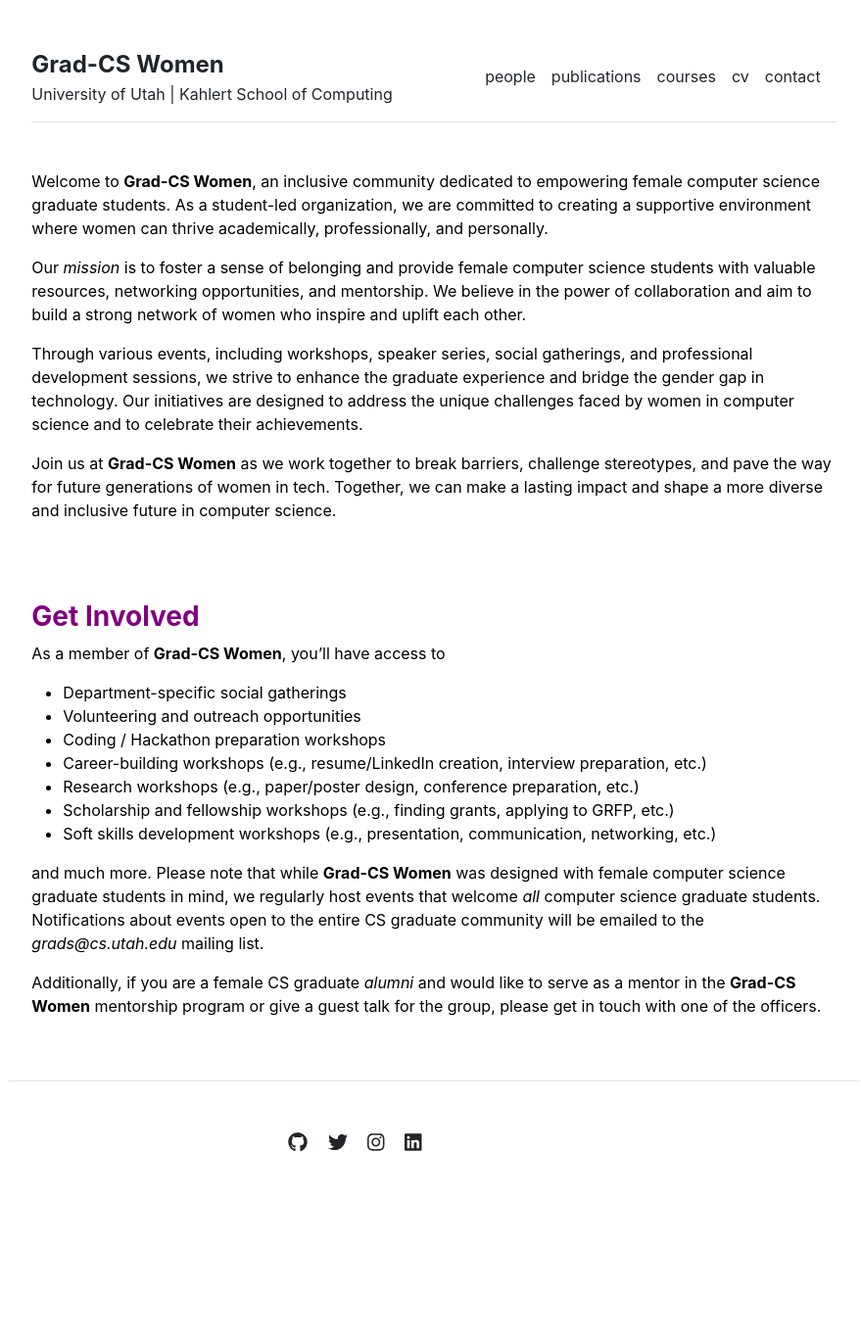
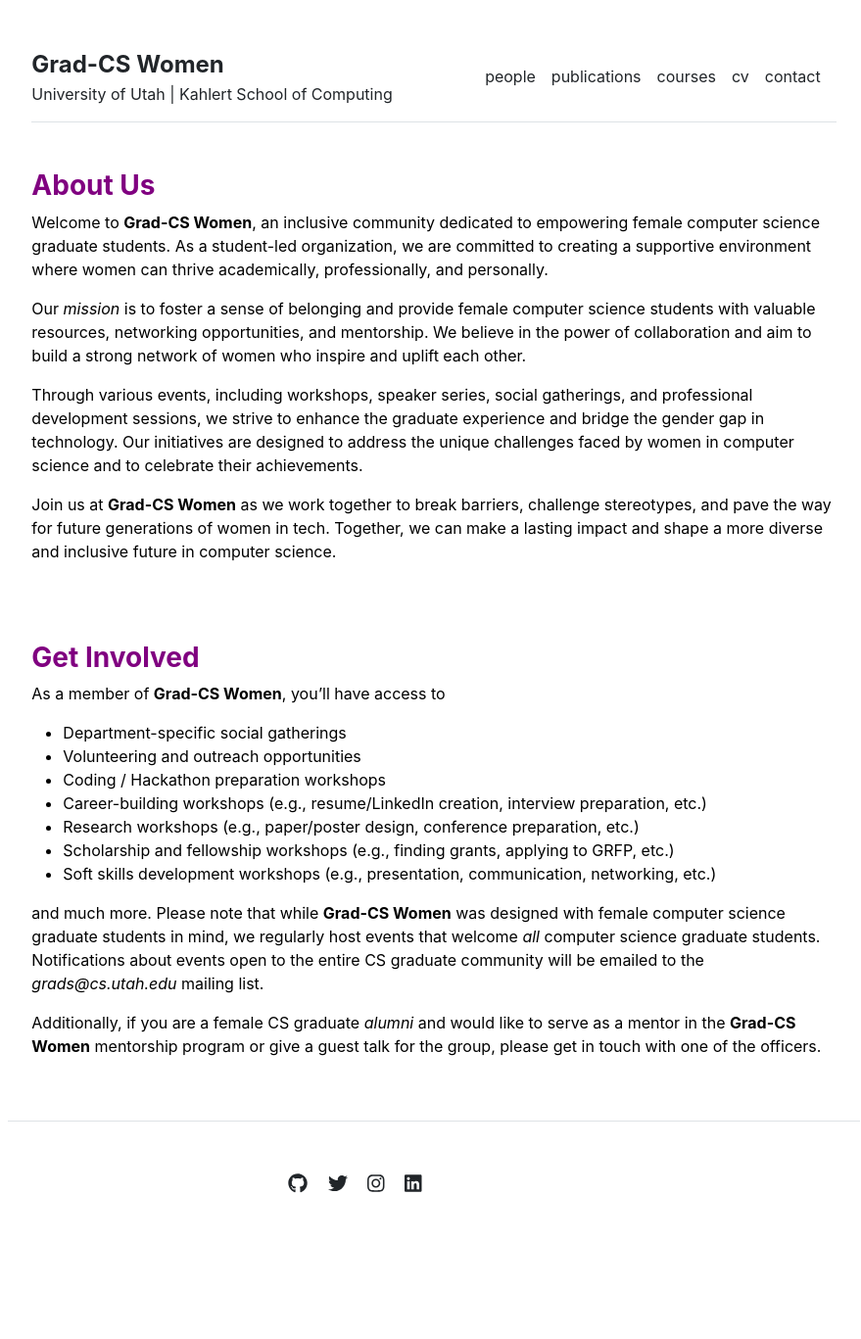
Before and after one commit to gradCSwomen-utah/gradCSwomen-utah.github.io, a Jekyll site: the page built from index.md, in a window 1280 px wide. Shown: the whole page at 98% size, without its empty margins (197-1076 px from the left). Built offline with Jekyll 4.4.1, drawn with Linux system fonts in a browser that asks for light colours; before the commit the page ends 1326 px from its top, so only the background shows below that.

Commit message:
Update index.md

```diff
--- a/index.md
+++ b/index.md
@@ -16,6 +16,7 @@
 }
 </style>
 
+### **<blue>About Us</blue>**
 Welcome to **Grad-CS Women**, an inclusive community dedicated to empowering female computer science graduate students. As a student-led organization, we are committed to creating a supportive environment where women can thrive academically, professionally, and personally.
 
 Our *mission* is to foster a sense of belonging and provide female computer science students with valuable resources, networking opportunities, and mentorship. We believe in the power of collaboration and aim to build a strong network of women who inspire and uplift each other.
```
